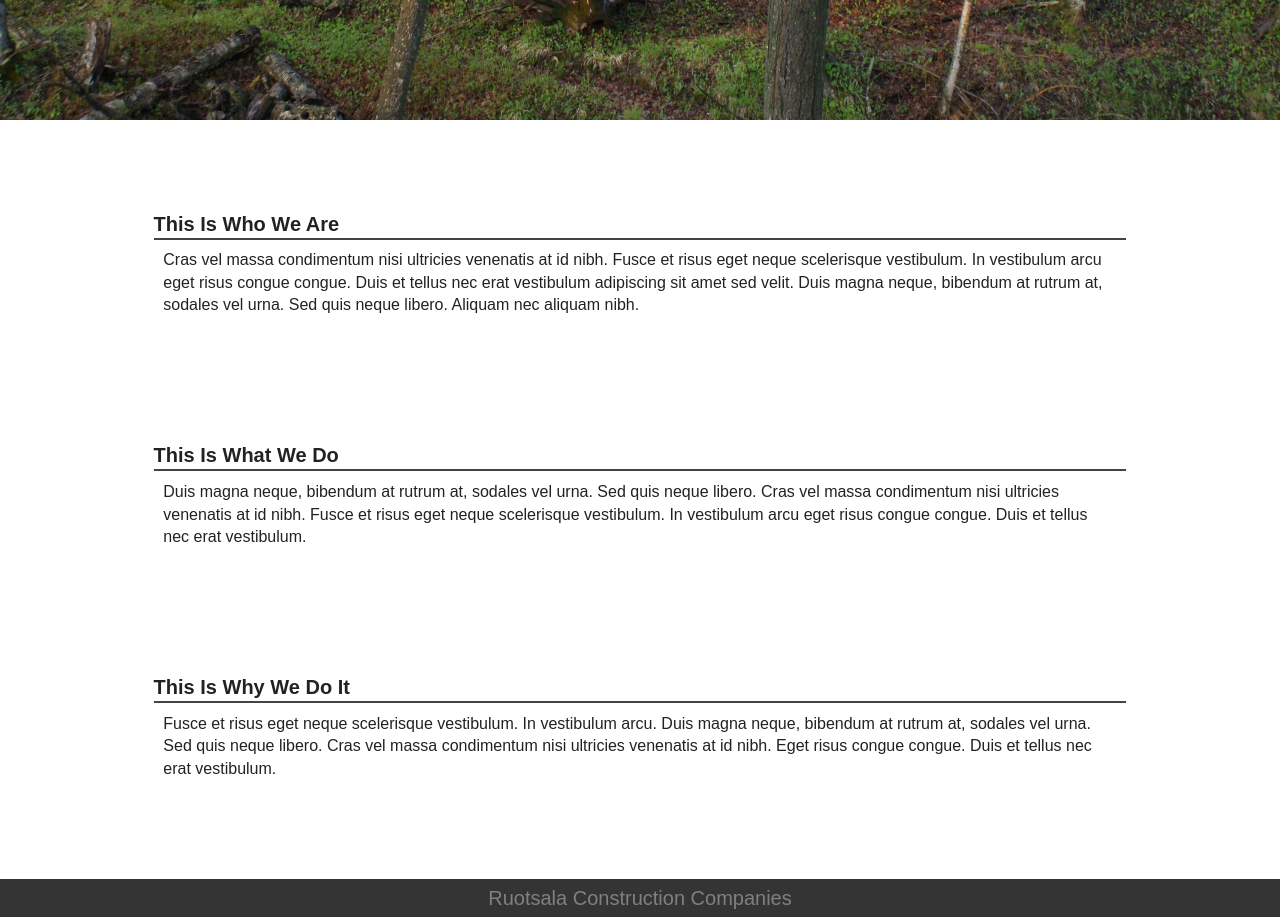
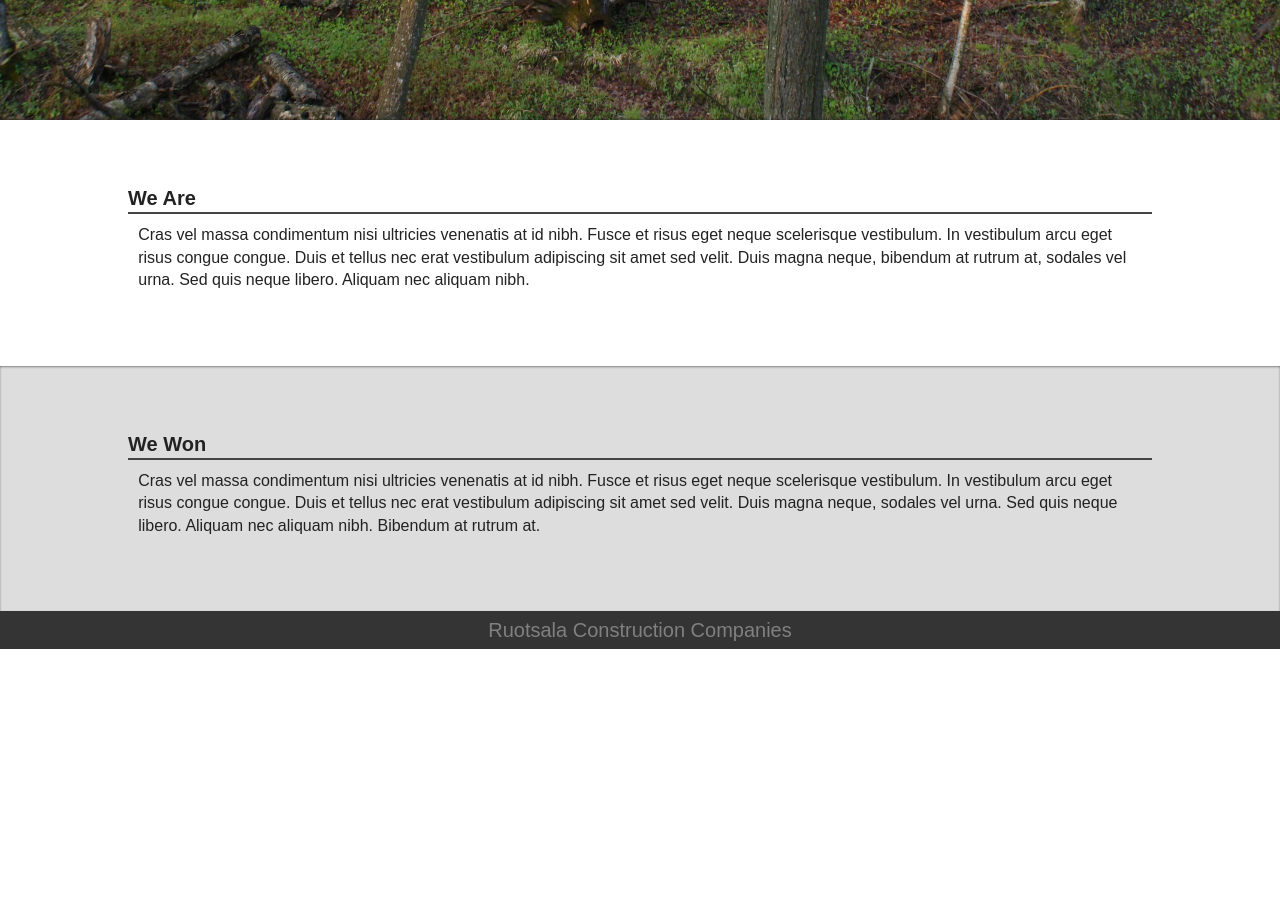
Before and after one commit to ruotsala/ruotsala.github.io, a plain HTML site: page index.html in a window 1280 px wide. Shown: the part 680-1597 px from the top of the page. After the commit the page ends 1329 px from the top, so only its background shows below. Drawn offline with nearby package versions, Linux system fonts and the light colour scheme.

Commit message:
changed up content

```diff
--- a/css/main.css
+++ b/css/main.css
@@ -134,6 +134,7 @@ html, body {
     background-size: cover;
     line-height: 1.1;
     text-shadow: 0px 0px 10px black;
+    box-shadow:#222 0 -1px 3px -1px inset;
 }
 
 #logoText {
@@ -142,9 +143,12 @@ html, body {
 }
 
 .boxes {
-    width: 76%;
-    margin: 5% auto;
-    padding: 2%;
+    padding: 5% 10%;
+}
+
+.dark {
+    background-color: #ddd;
+    box-shadow:#222 0 1px 3px -1px inset;
 }
 
 .boxTitle {
--- a/index.html
+++ b/index.html
@@ -33,21 +33,15 @@
 
         <div id="content">
             <div class="boxes">
-                <div class="boxTitle">This Is Who We Are</div>
+                <div class="boxTitle">We Are</div>
                 <div class="boxContent">
                     Cras vel massa condimentum nisi ultricies venenatis at id nibh. Fusce et risus eget neque scelerisque vestibulum. In vestibulum arcu eget risus congue congue. Duis et tellus nec erat vestibulum adipiscing sit amet sed velit. Duis magna neque, bibendum at rutrum at, sodales vel urna. Sed quis neque libero. Aliquam nec aliquam nibh.
                 </div>
             </div>
-            <div class="boxes">
-                <div class="boxTitle">This Is What We Do</div>
+            <div class="boxes dark">
+                <div class="boxTitle">We Won</div>
                 <div class="boxContent">
-                    Duis magna neque, bibendum at rutrum at, sodales vel urna. Sed quis neque libero. Cras vel massa condimentum nisi ultricies venenatis at id nibh. Fusce et risus eget neque scelerisque vestibulum. In vestibulum arcu eget risus congue congue. Duis et tellus nec erat vestibulum.
-                </div>
-            </div>
-            <div class="boxes">
-                <div class="boxTitle">This Is Why We Do It</div>
-                <div class="boxContent">
-                    Fusce et risus eget neque scelerisque vestibulum. In vestibulum arcu. Duis magna neque, bibendum at rutrum at, sodales vel urna. Sed quis neque libero. Cras vel massa condimentum nisi ultricies venenatis at id nibh. Eget risus congue congue. Duis et tellus nec erat vestibulum.
+                    Cras vel massa condimentum nisi ultricies venenatis at id nibh. Fusce et risus eget neque scelerisque vestibulum. In vestibulum arcu eget risus congue congue. Duis et tellus nec erat vestibulum adipiscing sit amet sed velit. Duis magna neque, sodales vel urna. Sed quis neque libero. Aliquam nec aliquam nibh. Bibendum at rutrum at.
                 </div>
             </div>
         </div>
```
